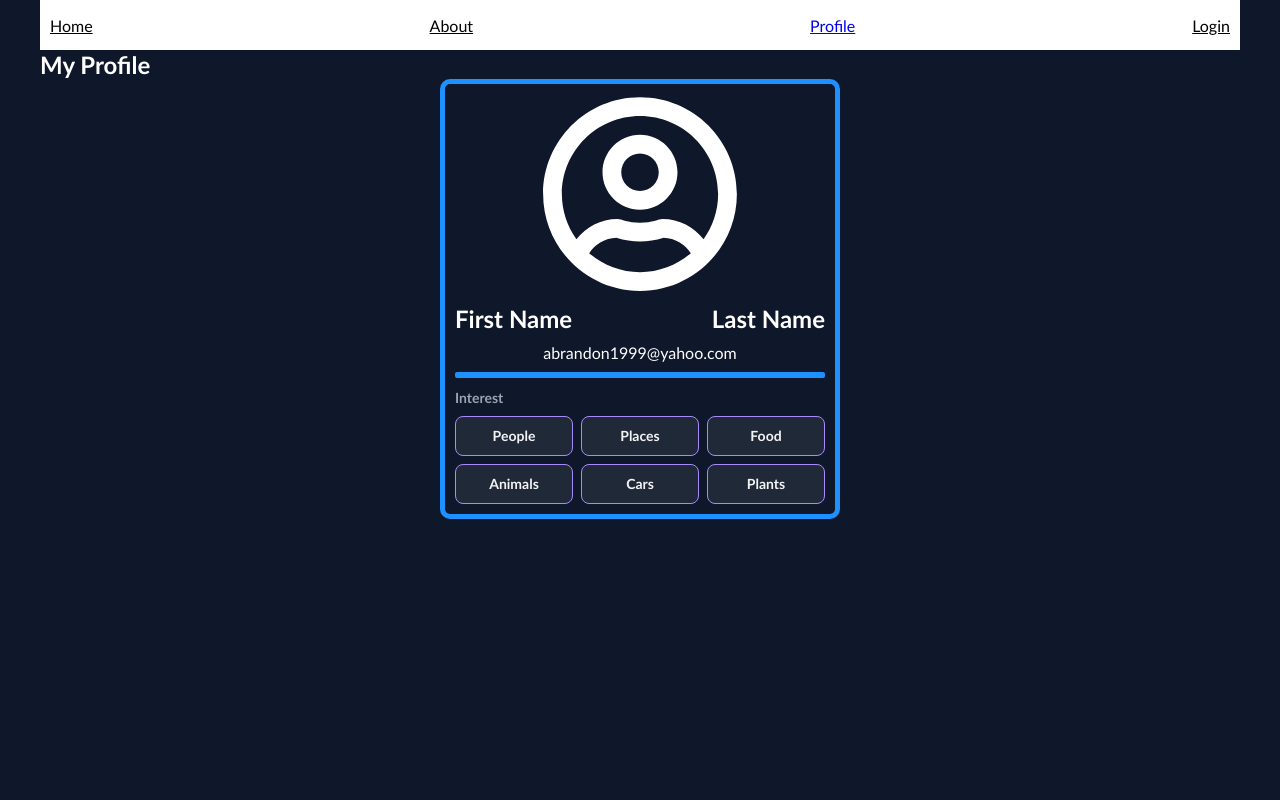
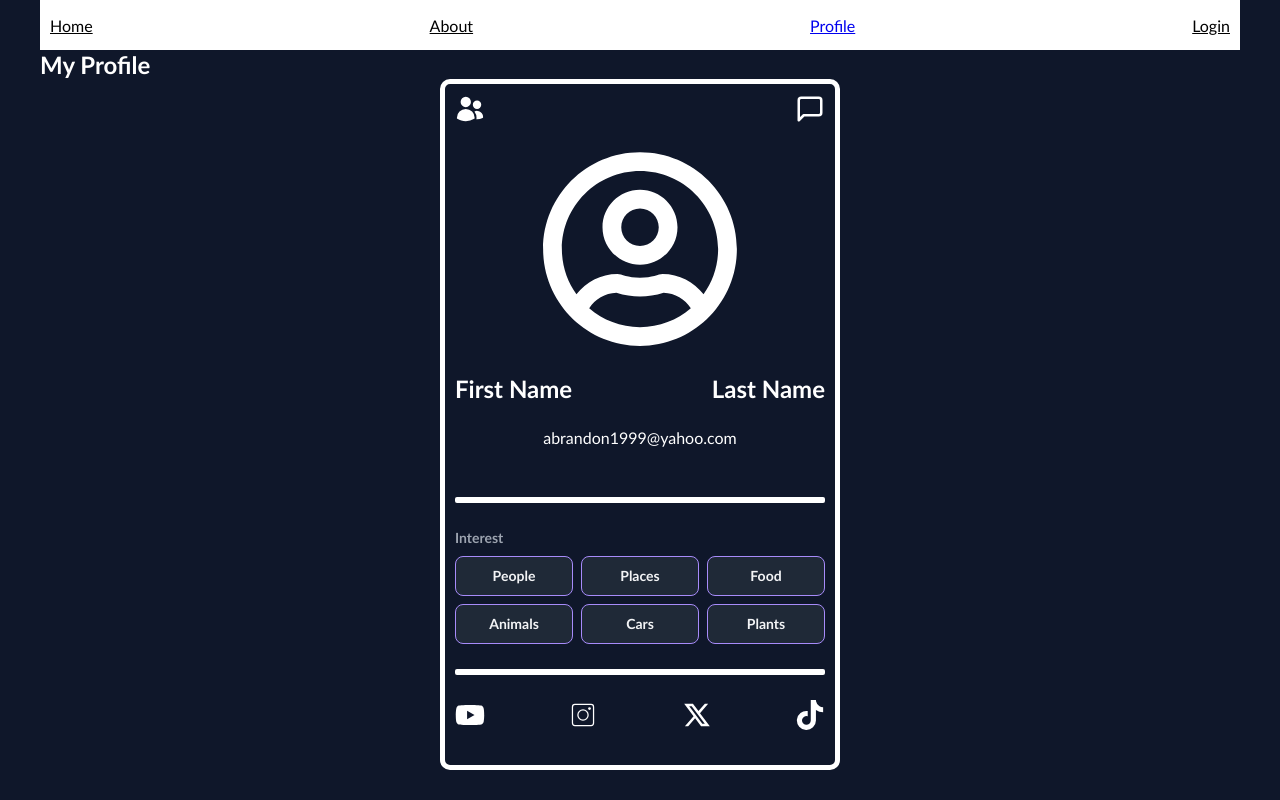
Before and after one commit to abrandon1999/exotic_life_FE, a React (Vite) app: page /profile in a window 1280 px wide. Built offline with nearby package versions, Linux system fonts and the light colour scheme.

Commit message:
create profile index page

```diff
--- a/src/routes/profile/index.tsx
+++ b/src/routes/profile/index.tsx
@@ -1,6 +1,12 @@
 import { createFileRoute } from "@tanstack/react-router";
 import type { CSSProperties } from "react";
 import { FaRegUserCircle } from "react-icons/fa";
+import { FaYoutube } from "react-icons/fa";
+import { CiInstagram } from "react-icons/ci";
+import { RiTwitterXLine } from "react-icons/ri";
+import { FaTiktok } from "react-icons/fa";
+import { HiUsers } from "react-icons/hi2";
+import { FiMessageSquare } from "react-icons/fi";
 export const Route = createFileRoute("/profile/")({
   component: RouteComponent,
 });
@@ -11,8 +17,12 @@ function RouteComponent() {
       <h2>My Profile</h2>
 
       <div style={profileContainer}>
+        <div style={nameContainer}>
+          <HiUsers size={ICON_SIZE} />
+          <FiMessageSquare size={ICON_SIZE} />
+        </div>
         <div style={profileImageContainer}>
-          <FaRegUserCircle size={ICON_SIZE} />
+          <FaRegUserCircle size={ICON_PLACEHOLDER} />
         </div>
         <div style={nameContainer}>
           <p style={nameStyle}>First Name</p>
@@ -28,17 +38,28 @@ function RouteComponent() {
             </li>
           ))}
         </ul>
+        <div style={dividerStyle}></div>
+        <div style={nameContainer}>
+          <FaYoutube size={ICON_SIZE} />
+          <CiInstagram size={ICON_SIZE} />
+          <RiTwitterXLine size={ICON_SIZE} />
+          <FaTiktok size={ICON_SIZE} />
+        </div>
       </div>
     </div>
   );
 }
-const ICON_SIZE = "200";
-const MARGINBOTTOM = "10px";
+
+const ICON_PLACEHOLDER = "200";
+const ICON_SIZE = "30";
+const MARGINBOTTOM = "25px";
+
 const dividerStyle: CSSProperties = {
   height: "2px",
-  border: "3px solid dodgerblue",
+  border: "3px solid white",
   borderRadius: "2px",
   marginBottom: MARGINBOTTOM,
+  marginTop: MARGINBOTTOM,
 };
 const nameStyle: CSSProperties = {
   fontSize: "1.5rem",
@@ -82,7 +103,7 @@ const profileContainer: CSSProperties = {
   flexDirection: "column",
   maxWidth: "400px",
   borderRadius: "10px",
-  border: "5px solid dodgerblue",
+  border: "5px solid white",
   margin: "0 auto",
   padding: "10px",
 };
```
